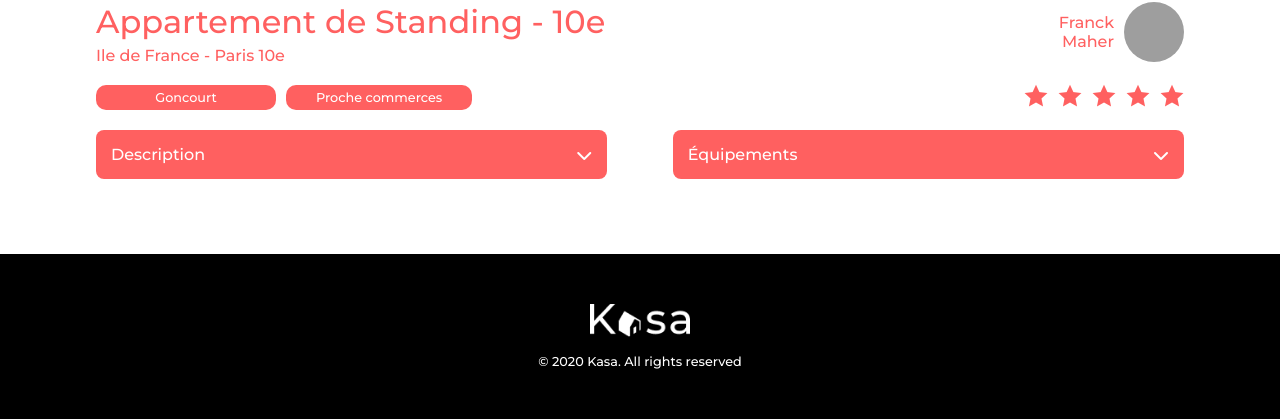
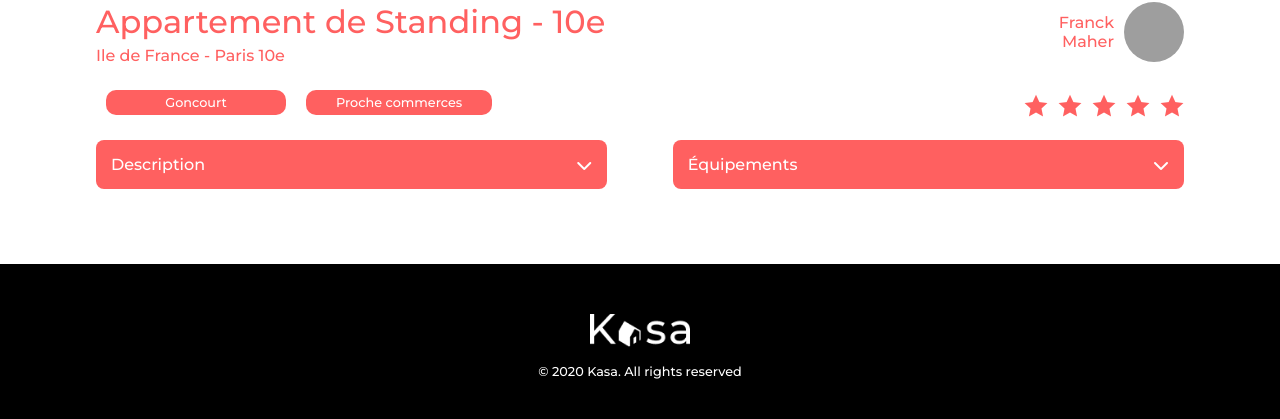
Before and after one commit to Jeanne4L/oc-kasa, a React (Create React App) app: page /renting/0979876d in a window 1280 px wide. Shown: the part 443-862 px from the top of the page. Built offline with nearby package versions, Linux system fonts and the light colour scheme; grey boxes are pictures that could not be loaded.

Commit message:
Addition of a css transition when opening the collapse

```diff
--- a/src/components/Collapse/index.jsx
+++ b/src/components/Collapse/index.jsx
@@ -31,8 +31,12 @@ function Collapse({ title, paragraphText, list }) {
                 ></i>
             </div>
 
-            {open && (
-                <div className={styles.collapse__text}>
+            <div
+                className={`${styles.collapse__text} ${
+                    open ? styles.down : ''
+                }`}
+            >
+                <div className={styles.collapse__content}>
                     {/* This part can have a paragraph or a list */}
                     {paragraphText && <p>{paragraphText}</p>}
                     {list && (
@@ -43,7 +47,7 @@ function Collapse({ title, paragraphText, list }) {
                         </ul>
                     )}
                 </div>
-            )}
+            </div>
         </div>
     )
 }
--- a/src/components/Collapse/styles.module.css
+++ b/src/components/Collapse/styles.module.css
@@ -33,8 +33,17 @@
 
 .collapse__text {
     background-color: #f6f6f6;
+    border-radius: 10px;
+    margin-top: -30px;
+    max-height: 30px;
+    overflow: hidden;
+    transition: max-height 0.7s ease, min-height 0.7s ease;
+}
+.collapse__content {
     padding: 45px 10px;
-    border-radius: 10px;
+}
+.down {
+    max-height: 500px;
     margin-top: -30px;
 }
 .collapse__text ul {
@@ -65,10 +74,10 @@
         width: 47%;
     }
     .renting_collapse .collapse__text {
+        min-height: 0;
+    }
+    .renting_collapse .down {
         min-height: 315px;
-    }
-    .collapse__text {
-        padding: 50px 15px 20px 15px;
     }
     .collapse__title {
         padding: 15px;
--- a/src/components/Tag/styles.module.css
+++ b/src/components/Tag/styles.module.css
@@ -23,7 +23,7 @@
         font-size: 0.8rem;
         border-radius: 10px;
         padding: 5px 30px;
-        margin-bottom: 0;
+        margin: 5px 10px;
         min-width: 180px;
     }
 }
```
